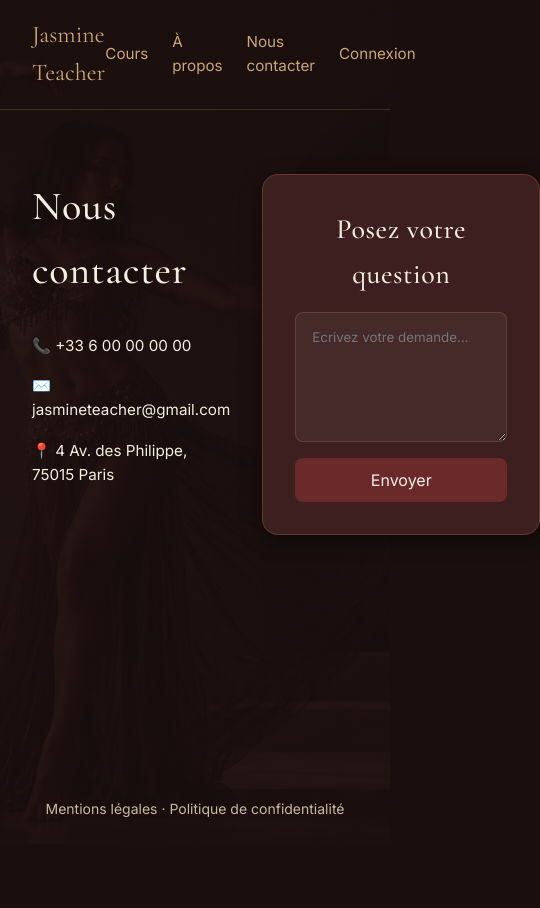
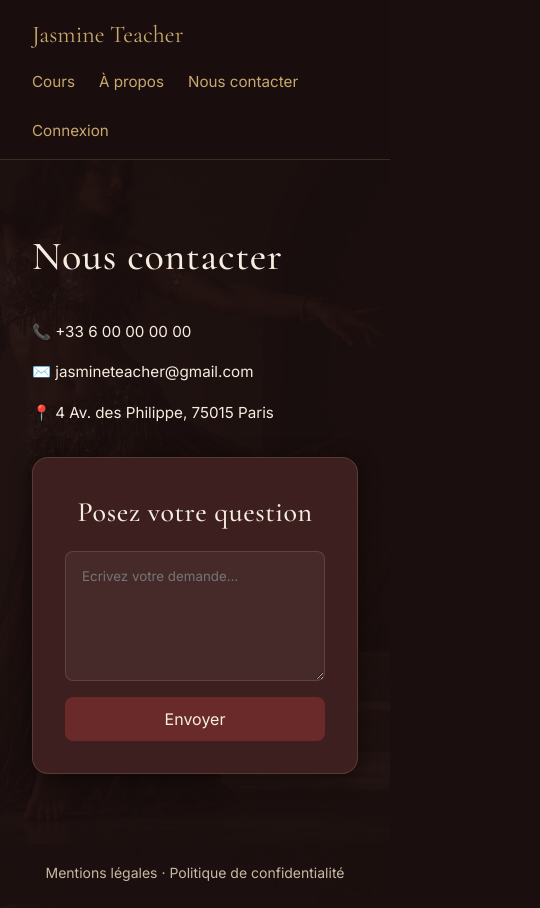
Before and after one commit to daddacameliayasmine-oss/JasmineTeacher-frontend, a React (Vite) app: page /contact in a window 390 px wide. Shown: the whole page, 540 px wide, since content can reach past the window. Before the commit the page ends 844 px from the top, so only its background shows below. Built offline with nearby package versions, Linux system fonts and the light colour scheme.

Commit message:
feat(responsive): grilles auto-fit et header sticky semi transparent

```diff
--- a/src/components/layout/Header.tsx
+++ b/src/components/layout/Header.tsx
@@ -14,12 +14,16 @@ const Header = () => {
         alignItems: "center",
         padding: "1rem 2rem",
         borderBottom: "1px solid var(--color-border)",
+        background: "rgba(26, 14, 14, 0.9)",
+        backdropFilter: "blur(8px)",
+        flexWrap: "wrap",
+        gap: "var(--space-md)",
       }}
     >
       <Link to="/" style={{ fontFamily: "var(--font-heading)", fontSize: "1.5rem" }}>
         Jasmine Teacher
       </Link>
-      <nav style={{ display: "flex", gap: "1.5rem", alignItems: "center" }}>
+      <nav style={{ display: "flex", gap: "1.5rem", alignItems: "center", flexWrap: "wrap" }}>
         <Link to="/cours">Cours</Link>
         <Link to="/a-propos">À propos</Link>
         <Link to="/contact">Nous contacter</Link>
--- a/src/pages/Contact.tsx
+++ b/src/pages/Contact.tsx
@@ -23,7 +23,7 @@ const Contact = () => {
         margin: "0 auto",
         display: "grid",
         gap: "var(--space-lg)",
-        gridTemplateColumns: "1fr 1fr",
+        gridTemplateColumns: "repeat(auto-fit, minmax(280px, 1fr))",
       }}
     >
       <div>
--- a/src/pages/Courses.tsx
+++ b/src/pages/Courses.tsx
@@ -54,7 +54,13 @@ const Courses = () => {
         Découvrir les cours
       </h1>
 
-      <div style={{ display: "grid", gap: "var(--space-lg)", gridTemplateColumns: "1fr 1fr" }}>
+      <div
+        style={{
+          display: "grid",
+          gap: "var(--space-lg)",
+          gridTemplateColumns: "repeat(auto-fit, minmax(300px, 1fr))",
+        }}
+      >
         <Card title="Tarifs">
           <ul style={{ listStyle: "none", lineHeight: 2 }}>
             <li>Cours collectifs : 20€ / heure</li>
```
